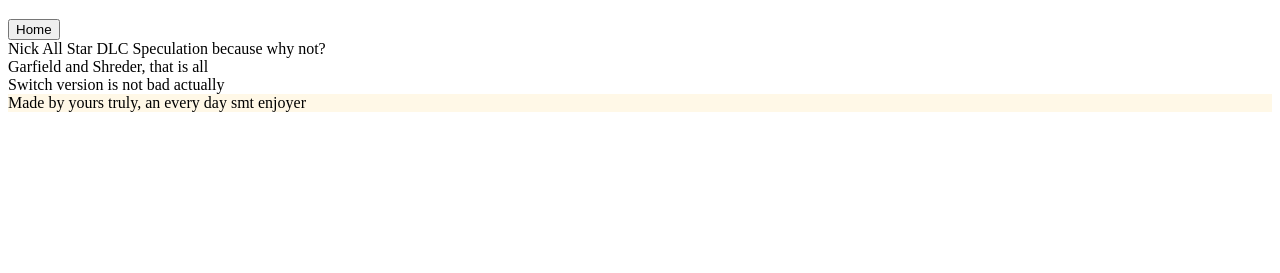
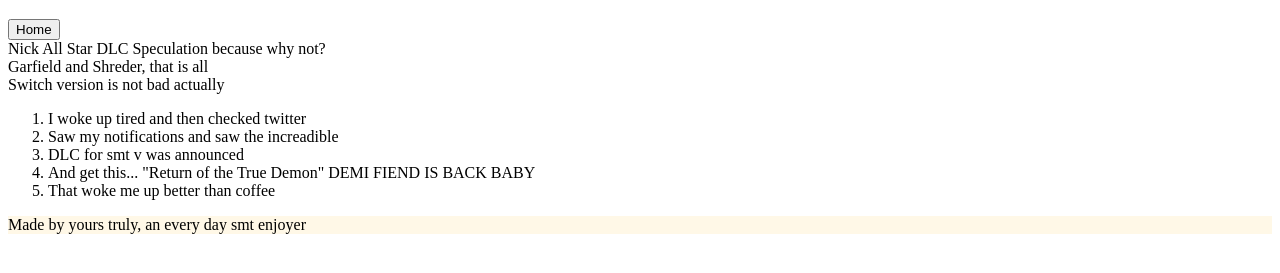
Before and after one commit to 4wbstudent/fan-page, a plain HTML site: page thewbesite.html in a window 1280 px wide. Shown: the part 61-334 px from the top of the page. Drawn offline with Linux system fonts and the light colour scheme.

Commit message:
added list

```diff
--- a/thewbesite.html
+++ b/thewbesite.html
@@ -11,6 +11,15 @@
     <div>Nick All Star DLC Speculation because why not?</div>
     <div>Garfield and Shreder, that is all</div>
     <div>Switch version is not bad actually</div>
+    <section>
+    <ol>
+        <li>I woke up tired and then checked twitter</li>
+        <li>Saw my notifications and saw the increadible</li>
+        <li>DLC for smt v was announced</li>
+        <li>And get this... "Return of the True Demon" DEMI FIEND IS BACK BABY</li>
+        <li>That woke me up better than coffee</li>
+    </ol>
+    </section>
     <footer><div>Made by yours truly, an every day smt enjoyer</div></footer>
 </body>
 
```
